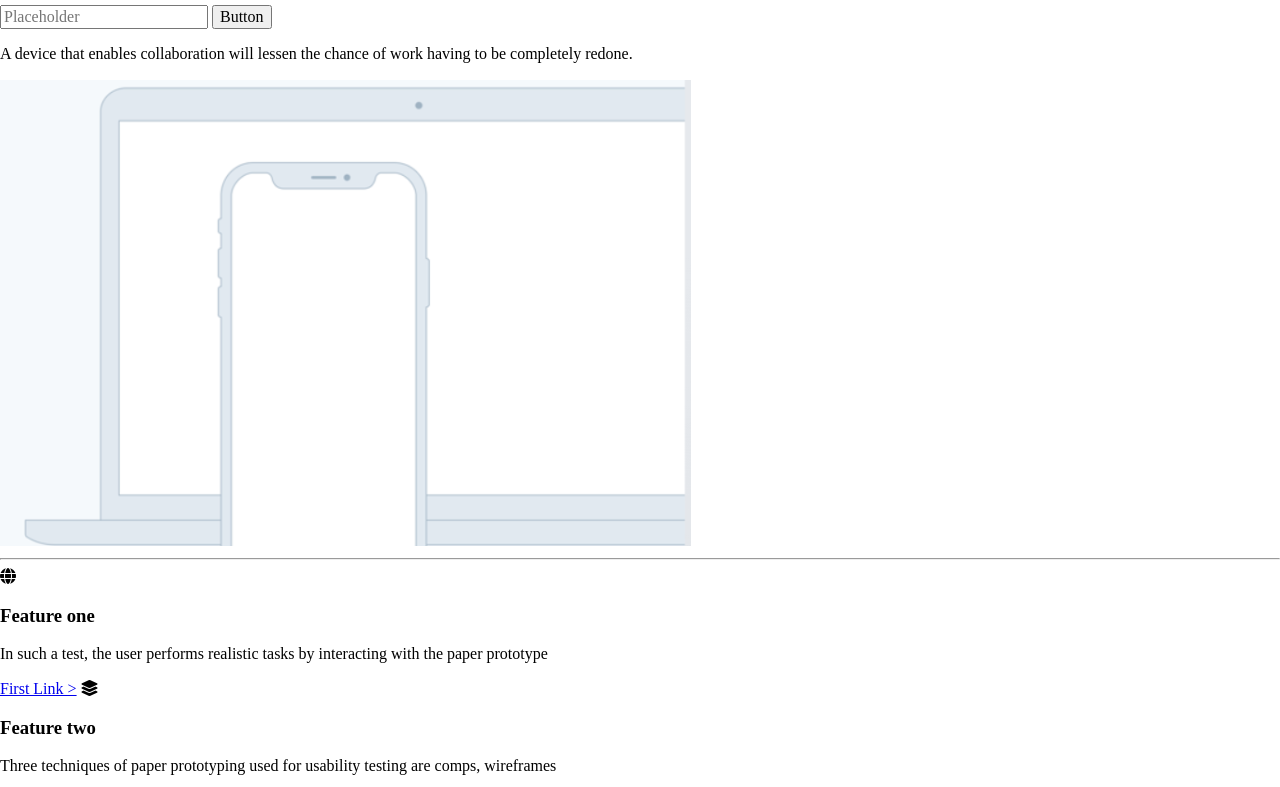
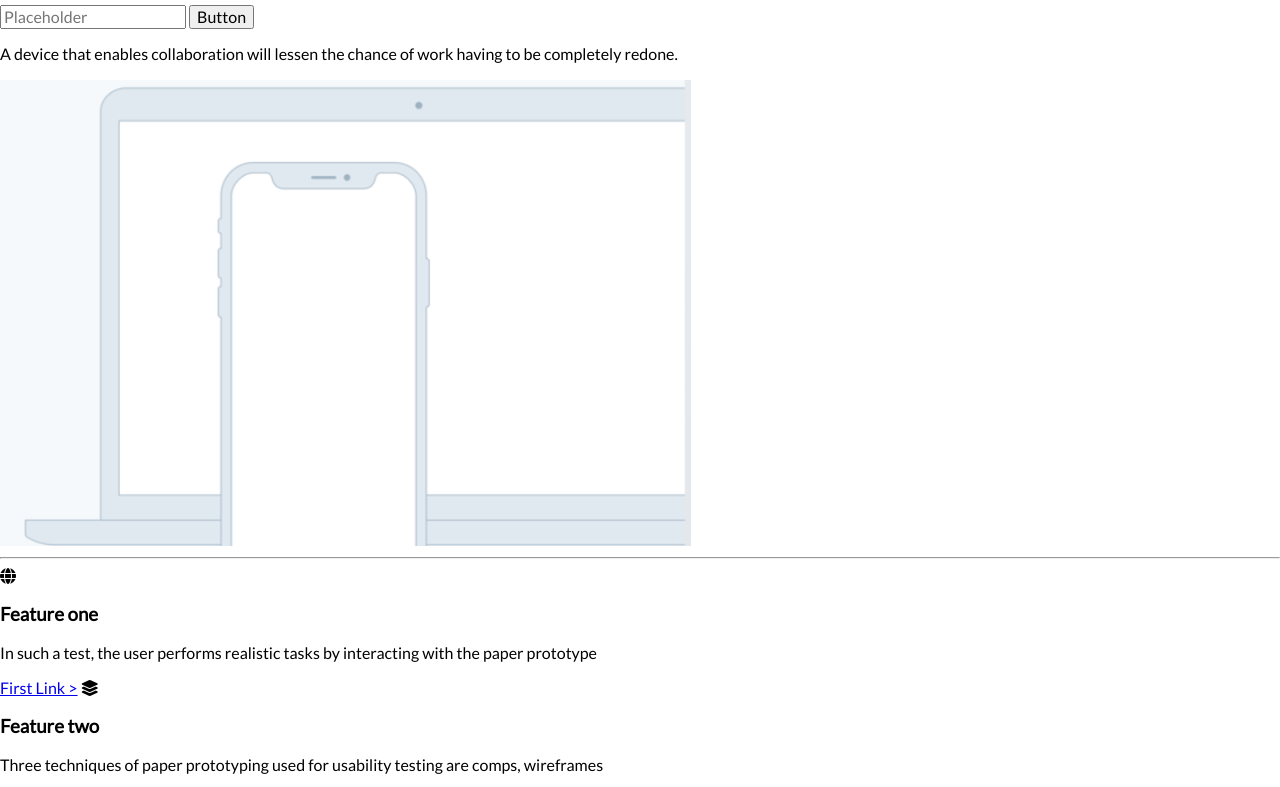
Before and after one commit to Operaismo/Source, a website: page index.html in a window 1280 px wide. Shown: the part 215-1002 px from the top of the page. Drawn offline with Linux system fonts and the light colour scheme.

Commit message:
feat: added support for Lato font family

```diff
--- a/css/style.css
+++ b/css/style.css
@@ -22,6 +22,7 @@
 /*******************************************/
 
 body {
+  font-family: 'Lato', sans-serif;
 
 }
 
--- a/index.html
+++ b/index.html
@@ -17,6 +17,9 @@
       src="https://kit.fontawesome.com/d811a25245.js"
       crossorigin="anonymous"
     ></script>
+		<link rel="preconnect" href="https://fonts.googleapis.com">
+		<link rel="preconnect" href="https://fonts.gstatic.com" crossorigin>
+		<link href="https://fonts.googleapis.com/css2?family=Lato&display=swap" rel="stylesheet">
     <link rel="stylesheet" href="css/normalize.css" />
     <link rel="stylesheet" href="css/style.css" />
   </head>
@@ -81,8 +84,11 @@
     <!-- FEATURE END -->
     <hr />
     <!-- COLLECTING INFO START -->
-		<h1>Collecting information about the problem</h1>
-		<p>In the context of information architecture, information is separate from both knowledge and data, and lies nebulously between them.</p>
+    <h1>Collecting information about the problem</h1>
+    <p>
+      In the context of information architecture, information is separate from
+      both knowledge and data, and lies nebulously between them.
+    </p>
     <!-- COLLECTING INFO END -->
     <script type="text/javascript" src="js/main.js"></script>
   </body>
```
